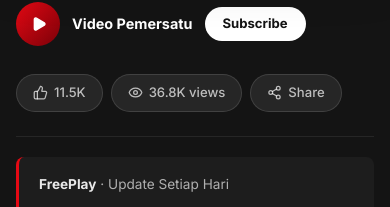
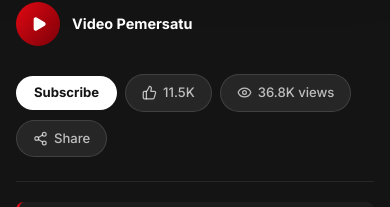
Before and after one commit to FergxXxianZ/freeplay, a React (Vite) app: page /video/0U7TGpzO1 in a window 390 px wide. Shown: the part 399-606 px from the top of the page. Built offline with nearby package versions, Linux system fonts and the light colour scheme.

Commit message:
Move Subscribe button to action row in VideoPage

```diff
--- a/src/pages/VideoPage.tsx
+++ b/src/pages/VideoPage.tsx
@@ -281,6 +281,10 @@ export const VideoPage: React.FC = () => {
                     {video && getChannelName(video.id)}
                   </p>
                 </div>
+              </div>
+
+              {/* Action buttons */}
+              <div className="flex items-center gap-2 flex-wrap sm:flex-nowrap mt-4 sm:mt-0">
                 <button style={{
                   padding: '7px 18px',
                   background: '#fff', color: '#141414',
@@ -293,10 +297,6 @@ export const VideoPage: React.FC = () => {
                 >
                   Subscribe
                 </button>
-              </div>
-
-              {/* Action buttons */}
-              <div className="flex items-center gap-2 flex-wrap sm:flex-nowrap mt-4 sm:mt-0">
                 <button
                   onClick={handleLike}
                   style={{
```
